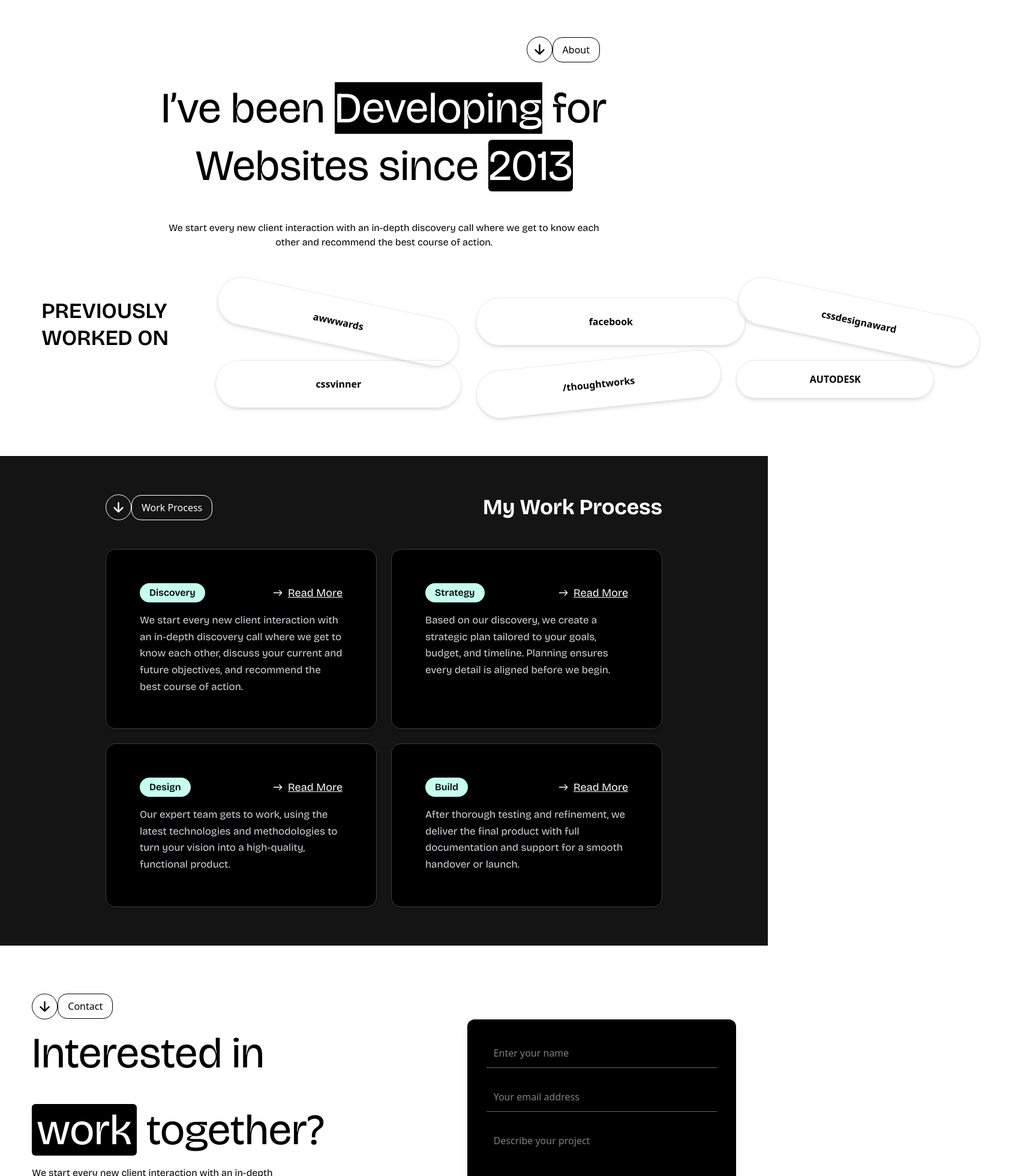
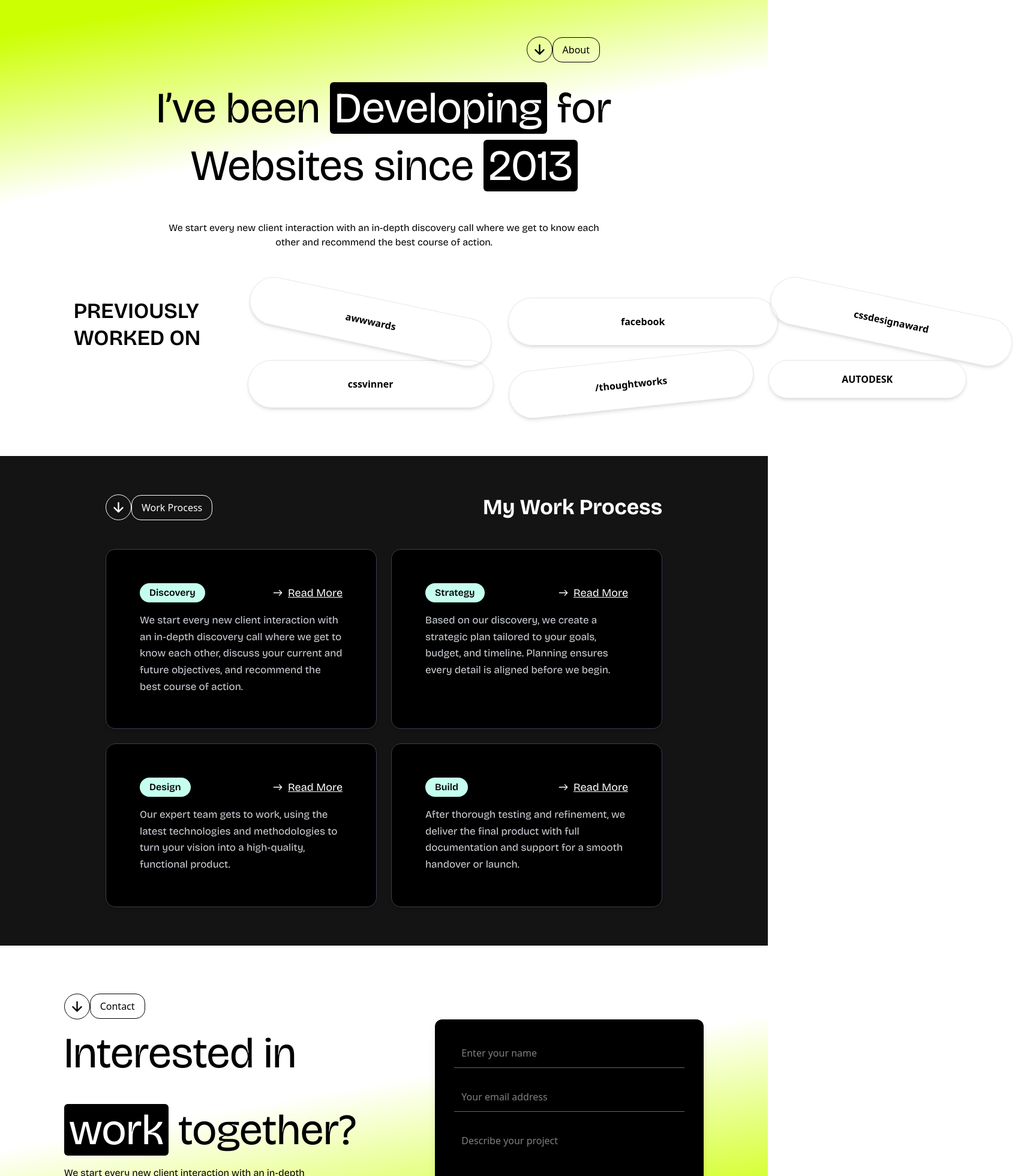
Before and after one commit to Faysal2123/raintor-portfolio, a React (Vite) app: page / in a window 1280 px wide. Shown: the part 1540-3500 px from the top of the page at 60% size, 1707 px wide, since content can reach past the window. Built offline with nearby package versions, Linux system fonts and the light colour scheme; a web font is replaced by a local one.

Commit message:
style(experience): add background gradient to match design

```diff
--- a/src/components/sections/brands/Brands.jsx
+++ b/src/components/sections/brands/Brands.jsx
@@ -8,8 +8,13 @@ import BrandButton from "../../common/BrandButton";
 
 const Brands = () => {
   return (
-    <div className="w-11/12 max-w-7xl mx-auto pt-20 pb-20">
-      <div>
+    <div
+      className=" pt-20 pb-20"
+      style={{
+        background: "linear-gradient(170deg, #ffffff 40%, #CCFF02 80%, #59FFCD00)",
+      }}
+    >
+      <div className="w-10/12  mx-auto">
         <Button1 title="Contact" />
 
         <div className="flex flex-col md:flex-row items-center md:items-start justify-between gap-16 md:gap-20">
--- a/src/components/sections/experience/Experience.jsx
+++ b/src/components/sections/experience/Experience.jsx
@@ -4,23 +4,32 @@ import Button1 from "../../common/Button1";
 
 const Experience = () => {
   return (
-    <div className="w-11/12 mx-auto">
-      <div className="flex justify-end relative pt-24 mx-auto lg:w-[720px]">
+    <div
+
+      style={{
+        background: "linear-gradient(170deg, #CCFF02 10%, #59FFCD00 40%)",
+      }}
+    >
+     <div  className="w-10/12 mx-auto">
+       <div className="flex justify-end relative pt-24 mx-auto lg:w-[720px]">
         <Button1 title="About" isDark={false} />
       </div>
+
       <h1 className="text-3xl md:text-7xl text-black mb-4 pt-10 pb-5 md:pb-10 font-face text-center">
         <span className="text-black">I’ve been</span>{" "}
-        <span className="bg-black text-white">Developing</span> for
+        <span className="bg-black text-white rounded-md px-2">Developing</span> for
         <br />
         <div className="mt-6">
           <span className="text-black">Websites since</span>{" "}
-          <span className="bg-black text-white rounded-md">2013</span>
+          <span className="bg-black text-white rounded-md px-2">2013</span>
         </div>
       </h1>
+
       <p className="text-black text-center font-face mx-auto lg:w-[720px]">
         We start every new client interaction with an in-depth discovery call
         where we get to know each other and recommend the best course of action.
       </p>
+
       <div className="pt-20 flex flex-col md:flex-row gap-10 mx-auto px-4 lg:w-[1600px]">
         <div className="text-center md:text-left">
           <h1 className="text-4xl font-face font-semibold leading-tight w-[250px]">
@@ -44,11 +53,12 @@ const Experience = () => {
           <div className="border rounded-full -rotate-6 flex items-center justify-center h-20 px-6 hover:bg-black hover:text-white font-bold text-base transition-all duration-300 shadow-md">
             /thoughtworks
           </div>
-          <div className="border rounded-full flex items-center justify-center h-16 px-20  hover:bg-black hover:text-white font-bold text-base transition-all duration-300 shadow-md mr-20">
+          <div className="border rounded-full flex items-center justify-center h-16 px-20 hover:bg-black hover:text-white font-bold text-base transition-all duration-300 shadow-md mr-20">
             AUTODESK
           </div>
         </div>
       </div>
+     </div>
     </div>
   );
 };
```
